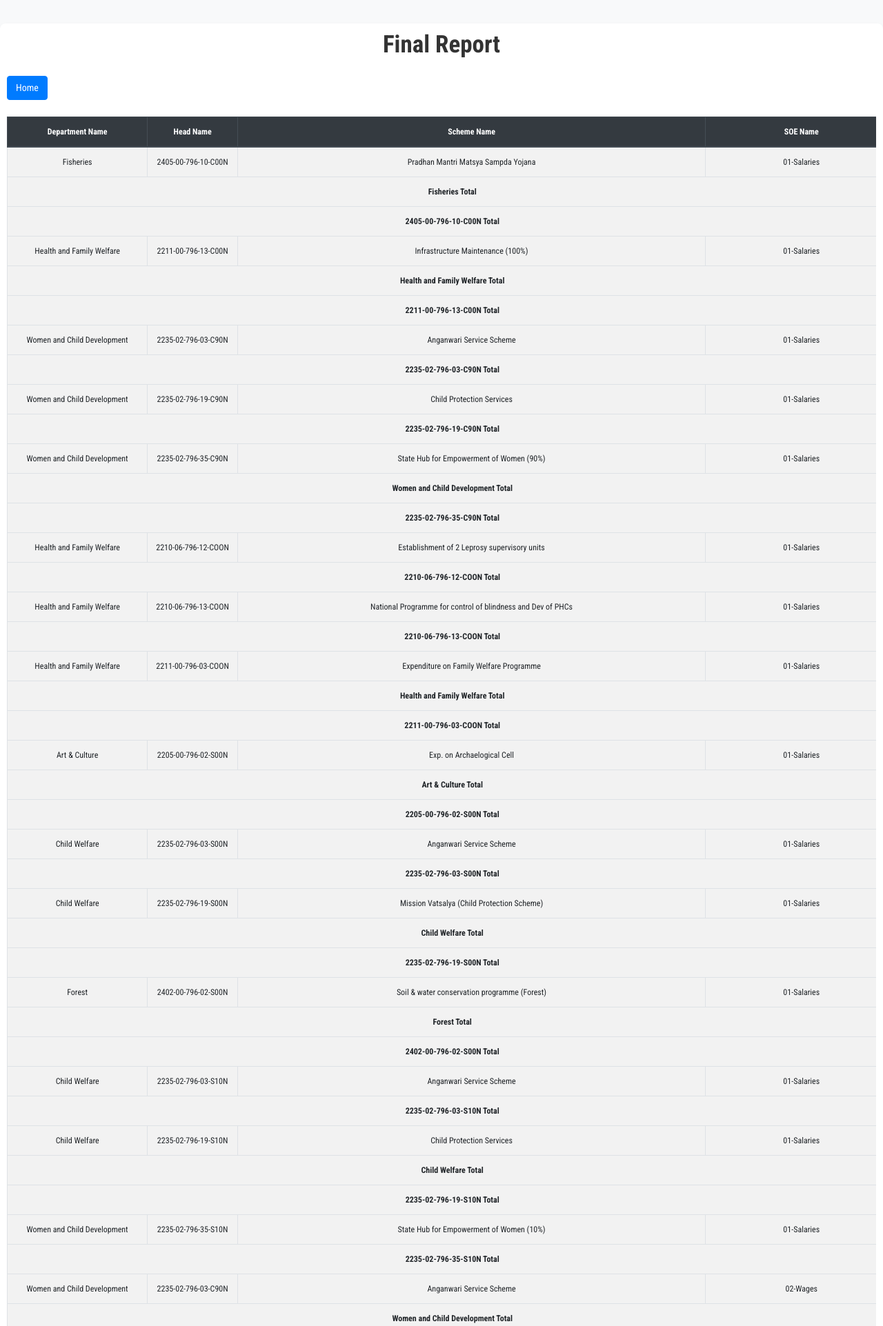
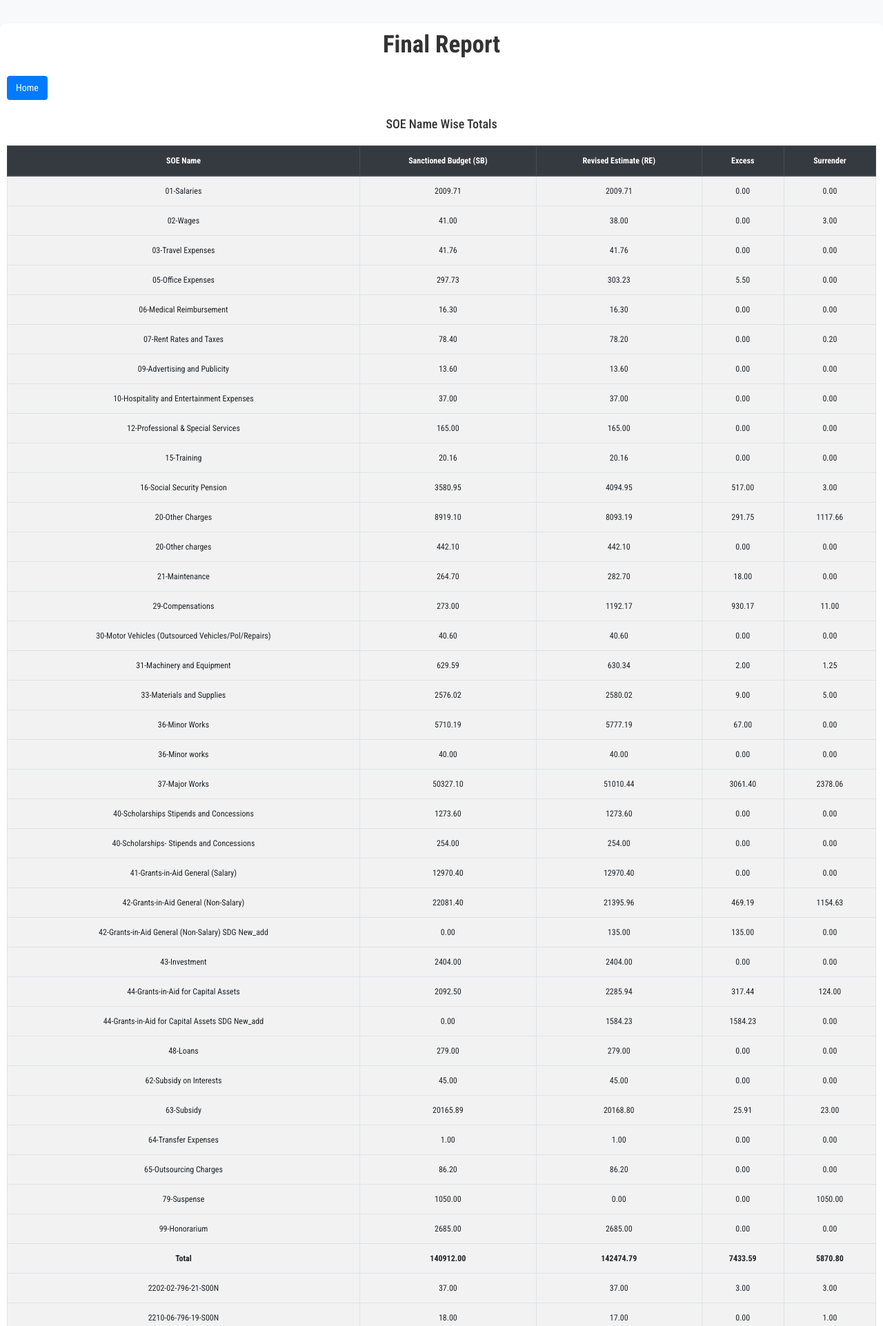
Before and after one commit to gov-bhanu/tdd-budget, a Django app: page /final_report/ in a window 1280 px wide. Shown: the top 1923 px of the page at 69% size. Run offline with Django 5.2, Linux system fonts and the light colour scheme; data comes from the database, SQL or seed files in the repository; some libraries are stand-ins or nearby versions.

Commit message:
Added final_report.html

```diff
--- a/myapp/templates/final_report.html
+++ b/myapp/templates/final_report.html
@@ -4,7 +4,7 @@
     {% load static %}
     <meta charset="UTF-8">
     <meta name="viewport" content="width=device-width, initial-scale=1.0">
-    <title>Department-wise final_report</title>
+    <title>Final Report</title>
     <link rel="stylesheet" href="https://stackpath.bootstrapcdn.com/bootstrap/4.5.2/css/bootstrap.min.css">
     <link rel="stylesheet" href="{% static 'css/styles.css' %}">
     <link rel="preconnect" href="https://fonts.googleapis.com">
@@ -16,27 +16,73 @@
     <div class="container mt-4">
         <h1 class="text-center mb-4">Final Report</h1>
         <a href="/" class="btn btn-primary mb-4">Home</a>
+
+        <!-- Table for SOE Name Wise Totals -->
+        <h2>SOE Name Wise Totals</h2>
         <div class="table-responsive">
-            <table id="final_reportTable" class="table table-bordered table-striped table-hover">
+            <table id="soeTotalTable" class="table table-bordered table-striped table-hover">
+                <thead class="thead-dark">
+                    <tr>
+                        <th>SOE Name</th>
+                        <th>Sanctioned Budget (SB)</th>
+                        <th>Revised Estimate (RE)</th>
+                        <th>Excess</th>
+                        <th>Surrender</th>
+                    </tr>
+                </thead>
+                <tbody>
+                    {% for soe_name, totals in soe_totals.items %}
+                        <tr>
+                            <td>{{ soe_name }}</td>
+                            <td>{{ totals.sanctioned_budget|floatformat:2 }}</td>
+                            <td>{{ totals.revised_estimate|floatformat:2 }}</td>
+                            <td>{{ totals.excess|floatformat:2 }}</td>
+                            <td>{{ totals.surrender|floatformat:2 }}</td>
+                        </tr>
+                    {% endfor %}
+                    <!-- Final Totals Row -->
+                    <tr class="font-weight-bold">
+                        <td>Total</td>
+                        <td>{{ total_sanctioned_budget_soe|floatformat:2 }}</td>
+                        <td>{{ total_revised_estimate_soe|floatformat:2 }}</td>
+                        <td>{{ total_excess_soe|floatformat:2 }}</td>
+                        <td>{{ total_surrender_soe|floatformat:2 }}</td>
+                    </tr>
+                </tbody>
+            </table>
+        </div>
+
+        <!-- Table for Department Wise Totals -->
+        <h2>Department Wise Totals</h2>
+        <div class="table-responsive">
+            <table id="departmentTotalTable" class="table table-bordered table-striped table-hover">
                 <thead class="thead-dark">
                     <tr>
                         <th>Department Name</th>
-                        <th>Head Name</th>
-                        <th>Scheme Name</th>
-                        <th>SOE Name</th>
                         <th>Sanctioned Budget (SB)</th>
                         <th>Revised Estimate (RE)</th>
-                        <th>In Divisible</th>
-                        <th>Divisible</th>
-                        <th>Kinnaur</th>
-                        <th>Lahaul</th>
-                        <th>Spiti</th>
-                        <th>Pangi</th>
-                        <th>Bharmaur</th>
+                        <th>Excess</th>
+                        <th>Surrender</th>
                     </tr>
                 </thead>
                 <tbody>
-                    <!-- Content will be dynamically populated -->
+                    {% for department_name, totals in department_totals.items %}
+                        <tr>
+                            <td>{{ department_name }}</td>
+                            <td>{{ totals.sanctioned_budget|floatformat:2 }}</td>
+                            <td>{{ totals.revised_estimate|floatformat:2 }}</td>
+                            <td>{{ totals.excess|floatformat:2 }}</td>
+                            <td>{{ totals.surrender|floatformat:2 }}</td>
+                        </tr>
+                    {% endfor %}
+                    <!-- Final Totals Row -->
+                    <tr class="font-weight-bold">
+                        <td>Total</td>
+                        <td>{{ total_sanctioned_budget_dept|floatformat:2 }}</td>
+                        <td>{{ total_revised_estimate_dept|floatformat:2 }}</td>
+                        <td>{{ total_excess_dept|floatformat:2 }}</td>
+                        <td>{{ total_surrender_dept|floatformat:2 }}</td>
+                    </tr>
                 </tbody>
             </table>
         </div>
--- a/myapp/urls.py
+++ b/myapp/urls.py
@@ -5,7 +5,7 @@
 urlpatterns = [
     path('admin/', admin.site.urls),
     path('', views.index, name='index'),  # Root URL
-    path('final_report/', views.final_report_view, name='final_report'),
+    path('final_report/', views.final_report, name='final_report'),
     path('fetch-data/', views.fetch_data, name='fetch_data'),
     path('update-revised-estimate/', views.update_revised_estimate, name='update_revised_estimate'),
     path('add/', views.add_data, name='add_data'),  # New URL for adding data
--- a/myapp/views.py
+++ b/myapp/views.py
@@ -225,72 +225,97 @@
 
 
 
-# View to render the final_report page
-def final_report_view(request):
-    return render(request, 'final_report.html')
-# API to fetch data for the final_report table, including totals for each head_name and department_name
-def fetch_data(request):
-    try:
-        # Fetch all data from the database
-        data = DataRow.objects.all().values(
-            'department_name',
-            'head_name',
-            'scheme_name',
-            'soe_name',
-            'sanctioned_budget',
-            'revised_estimate',
-            'in_divisible',
-            'divisible',
-            'kinnaur',
-            'lahaul',
-            'spiti',
-            'pangi',
-            'bharmaur',
-        )
+from django.shortcuts import render
+from .models import DataRow
 
-        # Convert the QuerySet to a list of dictionaries
-        data_list = list(data)
+def final_report(request):
+    # Fetch data for generating the report
+    data = DataRow.objects.all().values(
+        'department_name',
+        'head_name',
+        'scheme_name',
+        'soe_name',
+        'sanctioned_budget',
+        'revised_estimate',
+        'excess',
+        'surrender'
+    )
 
-        # Initialize total dictionaries for department and head name
-        department_totals = defaultdict(lambda: defaultdict(float))
-        head_name_totals = defaultdict(lambda: defaultdict(float))
+    # Calculate SOE and Department totals
+    soe_totals = {}
+    department_totals = {}
+    total_sanctioned_budget_soe = 0
+    total_revised_estimate_soe = 0
+    total_excess_soe = 0
+    total_surrender_soe = 0
 
-        # Function to safely convert to float, treating None as 0.0
-        def safe_float(value):
-            return float(value) if value is not None else 0.0
+    total_sanctioned_budget_dept = 0
+    total_revised_estimate_dept = 0
+    total_excess_dept = 0
+    total_surrender_dept = 0
 
-        # Calculate totals for each department and head_name
-        for row in data_list:
-            department_totals[row['department_name']]['sanctioned_budget'] += safe_float(row['sanctioned_budget'])
-            department_totals[row['department_name']]['revised_estimate'] += safe_float(row['revised_estimate'])
-            department_totals[row['department_name']]['in_divisible'] += safe_float(row['in_divisible'])
-            department_totals[row['department_name']]['divisible'] += safe_float(row['divisible'])
-            department_totals[row['department_name']]['kinnaur'] += safe_float(row['kinnaur'])
-            department_totals[row['department_name']]['lahaul'] += safe_float(row['lahaul'])
-            department_totals[row['department_name']]['spiti'] += safe_float(row['spiti'])
-            department_totals[row['department_name']]['pangi'] += safe_float(row['pangi'])
-            department_totals[row['department_name']]['bharmaur'] += safe_float(row['bharmaur'])
+    for row in data:
+        # SOE Wise Total
+        soe_name = row['soe_name']
+        if soe_name not in soe_totals:
+            soe_totals[soe_name] = {
+                'sanctioned_budget': 0,
+                'revised_estimate': 0,
+                'excess': 0,
+                'surrender': 0,
+            }
+        soe_totals[soe_name]['sanctioned_budget'] += row['sanctioned_budget']
+        soe_totals[soe_name]['revised_estimate'] += row['revised_estimate']
+        soe_totals[soe_name]['excess'] += row['excess'] or 0
+        soe_totals[soe_name]['surrender'] += row['surrender'] or 0
 
-            head_name_totals[row['head_name']]['sanctioned_budget'] += safe_float(row['sanctioned_budget'])
-            head_name_totals[row['head_name']]['revised_estimate'] += safe_float(row['revised_estimate'])
-            head_name_totals[row['head_name']]['in_divisible'] += safe_float(row['in_divisible'])
-            head_name_totals[row['head_name']]['divisible'] += safe_float(row['divisible'])
-            head_name_totals[row['head_name']]['kinnaur'] += safe_float(row['kinnaur'])
-            head_name_totals[row['head_name']]['lahaul'] += safe_float(row['lahaul'])
-            head_name_totals[row['head_name']]['spiti'] += safe_float(row['spiti'])
-            head_name_totals[row['head_name']]['pangi'] += safe_float(row['pangi'])
-            head_name_totals[row['head_name']]['bharmaur'] += safe_float(row['bharmaur'])
+        # Department Wise Total
+        department_name = row['department_name']
+        if department_name not in department_totals:
+            department_totals[department_name] = {
+                'sanctioned_budget': 0,
+                'revised_estimate': 0,
+                'excess': 0,
+                'surrender': 0,
+            }
+        department_totals[department_name]['sanctioned_budget'] += row['sanctioned_budget']
+        department_totals[department_name]['revised_estimate'] += row['revised_estimate']
+        department_totals[department_name]['excess'] += row['excess'] or 0
+        department_totals[department_name]['surrender'] += row['surrender'] or 0
 
-        # Return data along with totals
-        return JsonResponse({
-            'status': 'success',
-            'data': data_list,
-            'department_totals': department_totals,
-            'head_name_totals': head_name_totals
-        }, safe=False)
+    # Calculate final totals for SOE and Department
+    for totals in soe_totals.values():
+        total_sanctioned_budget_soe += totals['sanctioned_budget']
+        total_revised_estimate_soe += totals['revised_estimate']
+        total_excess_soe += totals['excess']
+        total_surrender_soe += totals['surrender']
 
-    except Exception as e:
-        return JsonResponse({'status': 'error', 'message': str(e)}, safe=False)
+    for totals in department_totals.values():
+        total_sanctioned_budget_dept += totals['sanctioned_budget']
+        total_revised_estimate_dept += totals['revised_estimate']
+        total_excess_dept += totals['excess']
+        total_surrender_dept += totals['surrender']
+
+    # Sort the dictionaries by keys
+    sorted_soe_totals = dict(sorted(soe_totals.items()))
+    sorted_department_totals = dict(sorted(department_totals.items()))
+
+    context = {
+        'data': data,
+        'soe_totals': sorted_soe_totals,
+        'department_totals': sorted_department_totals,
+        'total_sanctioned_budget_soe': total_sanctioned_budget_soe,
+        'total_revised_estimate_soe': total_revised_estimate_soe,
+        'total_excess_soe': total_excess_soe,
+        'total_surrender_soe': total_surrender_soe,
+        'total_sanctioned_budget_dept': total_sanctioned_budget_dept,
+        'total_revised_estimate_dept': total_revised_estimate_dept,
+        'total_excess_dept': total_excess_dept,
+        'total_surrender_dept': total_surrender_dept,
+    }
+
+    return render(request, 'final_report.html', context)
+
 
 
 
--- a/static/js/final_report.js
+++ b/static/js/final_report.js
@@ -1,143 +1,105 @@
-document.addEventListener("DOMContentLoaded", function() {
-    fetchData(); // Fetch data when the page loads
-});
+function populateFinalReport(data) {
+    const soeTotalTableBody = document.getElementById('soeTotalTable').getElementsByTagName('tbody')[0];
+    const departmentTotalTableBody = document.getElementById('departmentTotalTable').getElementsByTagName('tbody')[0];
 
-// Fetch data from the API
-function fetchData() {
-    fetch('/fetch-data/')
-        .then(response => response.json())
-        .then(data => {
-            if (data.status === 'success') {
-                populatefinal_reportTable(data.data, data.department_totals, data.head_name_totals);
-            } else {
-                alert('Error fetching data: ' + data.message);
-            }
-        })
-        .catch(error => {
-            console.error('Error:', error);
-            alert('Error fetching data. Please check the console for details.');
-        });
-}
+    let soeTotals = {}; // To store totals by SOE name
+    let departmentTotals = {}; // To store totals by Department name
 
-// Populate the final_report table with data and totals
-function populatefinal_reportTable(data, departmentTotals, headNameTotals) {
-    const final_reportTableBody = document.getElementById('final_reportTable').getElementsByTagName('tbody')[0];
-    final_reportTableBody.innerHTML = '';  // Clear previous table content
+    // Loop through the data to accumulate totals by SOE and Department
+    data.forEach((row) => {
+        if (!row) return;
 
-    let departmentNamePrev = '';  // Track previous department name for grouping
-    let headNamePrev = '';  // Track previous head name for grouping
+        const {
+            department_name = '',
+            soe_name = '',
+            sanctioned_budget = 0,
+            revised_estimate = 0,
+            excess = 0,
+            surrender = 0,
+        } = row;
 
-    // Loop through the data and populate the table
-    data.forEach((row, index) => {
-        // Add department total row when department changes
-        if (row.department_name !== departmentNamePrev) {
-            if (departmentNamePrev !== '') {
-                // Add the department total row
-                final_reportTableBody.insertRow().innerHTML = `
-                    <td colspan="4"><strong>${departmentNamePrev} Total</strong></td>
-                    <td><strong>${departmentTotals[departmentNamePrev].sanctioned_budget.toFixed(2)}</strong></td>
-                    <td><strong>${departmentTotals[departmentNamePrev].revised_estimate.toFixed(2)}</strong></td>
-                    <td><strong>${departmentTotals[departmentNamePrev].in_divisible.toFixed(2)}</strong></td>
-                    <td><strong>${departmentTotals[departmentNamePrev].divisible.toFixed(2)}</strong></td>
-                    <td><strong>${departmentTotals[departmentNamePrev].kinnaur.toFixed(2)}</strong></td>
-                    <td><strong>${departmentTotals[departmentNamePrev].lahaul.toFixed(2)}</strong></td>
-                    <td><strong>${departmentTotals[departmentNamePrev].spiti.toFixed(2)}</strong></td>
-                    <td><strong>${departmentTotals[departmentNamePrev].pangi.toFixed(2)}</strong></td>
-                    <td><strong>${departmentTotals[departmentNamePrev].bharmaur.toFixed(2)}</strong></td>
-                `;
-            }
-            // Add the new department row
-            departmentNamePrev = row.department_name;
+        // Accumulate totals by SOE name
+        if (!soeTotals[soe_name]) {
+            soeTotals[soe_name] = {
+                sanctioned_budget: 0,
+                revised_estimate: 0,
+                excess: 0,
+                surrender: 0,
+            };
         }
+        soeTotals[soe_name].sanctioned_budget += parseFloat(sanctioned_budget);
+        soeTotals[soe_name].revised_estimate += parseFloat(revised_estimate);
+        soeTotals[soe_name].excess += parseFloat(excess || 0);
+        soeTotals[soe_name].surrender += parseFloat(surrender || 0);
 
-        // Add head total row when head changes
-        if (row.head_name !== headNamePrev) {
-            if (headNamePrev !== '') {
-                // Add the head total row
-                final_reportTableBody.insertRow().innerHTML = `
-                    <td colspan="4"><strong>${headNamePrev} Total</strong></td>
-                    <td><strong>${headNameTotals[headNamePrev].sanctioned_budget.toFixed(2)}</strong></td>
-                    <td><strong>${headNameTotals[headNamePrev].revised_estimate.toFixed(2)}</strong></td>
-                    <td><strong>${headNameTotals[headNamePrev].in_divisible.toFixed(2)}</strong></td>
-                    <td><strong>${headNameTotals[headNamePrev].divisible.toFixed(2)}</strong></td>
-                    <td><strong>${headNameTotals[headNamePrev].kinnaur.toFixed(2)}</strong></td>
-                    <td><strong>${headNameTotals[headNamePrev].lahaul.toFixed(2)}</strong></td>
-                    <td><strong>${headNameTotals[headNamePrev].spiti.toFixed(2)}</strong></td>
-                    <td><strong>${headNameTotals[headNamePrev].pangi.toFixed(2)}</strong></td>
-                    <td><strong>${headNameTotals[headNamePrev].bharmaur.toFixed(2)}</strong></td>
-                `;
-            }
-            // Add the new head row
-            headNamePrev = row.head_name;
+        // Accumulate totals by Department name
+        if (!departmentTotals[department_name]) {
+            departmentTotals[department_name] = {
+                sanctioned_budget: 0,
+                revised_estimate: 0,
+                excess: 0,
+                surrender: 0,
+            };
         }
+        departmentTotals[department_name].sanctioned_budget += parseFloat(sanctioned_budget);
+        departmentTotals[department_name].revised_estimate += parseFloat(revised_estimate);
+        departmentTotals[department_name].excess += parseFloat(excess || 0);
+        departmentTotals[department_name].surrender += parseFloat(surrender || 0);
+    });
 
-        // Add the current row
-        const rowElement = final_reportTableBody.insertRow();
-        rowElement.innerHTML = `
-            <td>${row.department_name}</td>
-            <td>${row.head_name}</td>
-            <td>${row.scheme_name}</td>
-            <td>${row.soe_name}</td>
-            <td>${parseFloat(row.sanctioned_budget).toFixed(2)}</td>
-            <td>${parseFloat(row.revised_estimate).toFixed(2)}</td>
-            <td>${parseFloat(row.in_divisible || 0).toFixed(2)}</td>
-            <td>${parseFloat(row.divisible || 0).toFixed(2)}</td>
-            <td>${parseFloat(row.kinnaur || 0).toFixed(2)}</td>
-            <td>${parseFloat(row.lahaul || 0).toFixed(2)}</td>
-            <td>${parseFloat(row.spiti || 0).toFixed(2)}</td>
-            <td>${parseFloat(row.pangi || 0).toFixed(2)}</td>
-            <td>${parseFloat(row.bharmaur || 0).toFixed(2)}</td>
+    // Populate the SOE Name wise total table
+    Object.keys(soeTotals).forEach((soe_name) => {
+        const total = soeTotals[soe_name];
+        soeTotalTableBody.insertRow().innerHTML = `
+            <td>${soe_name}</td>
+            <td>${total.sanctioned_budget.toFixed(2)}</td>
+            <td>${total.revised_estimate.toFixed(2)}</td>
+            <td>${total.excess.toFixed(2)}</td>
+            <td>${total.surrender.toFixed(2)}</td>
         `;
     });
 
-    // Add final department total
-    final_reportTableBody.insertRow().innerHTML = `
-        <td colspan="4"><strong>${departmentNamePrev} Total</strong></td>
-        <td><strong>${departmentTotals[departmentNamePrev].sanctioned_budget.toFixed(2)}</strong></td>
-        <td><strong>${departmentTotals[departmentNamePrev].revised_estimate.toFixed(2)}</strong></td>
-        <td><strong>${departmentTotals[departmentNamePrev].in_divisible.toFixed(2)}</strong></td>
-        <td><strong>${departmentTotals[departmentNamePrev].divisible.toFixed(2)}</strong></td>
-        <td><strong>${departmentTotals[departmentNamePrev].kinnaur.toFixed(2)}</strong></td>
-        <td><strong>${departmentTotals[departmentNamePrev].lahaul.toFixed(2)}</strong></td>
-        <td><strong>${departmentTotals[departmentNamePrev].spiti.toFixed(2)}</strong></td>
-        <td><strong>${departmentTotals[departmentNamePrev].pangi.toFixed(2)}</strong></td>
-        <td><strong>${departmentTotals[departmentNamePrev].bharmaur.toFixed(2)}</strong></td>
-    `;
+    // Populate the Department wise total table
+    Object.keys(departmentTotals).forEach((department_name) => {
+        const total = departmentTotals[department_name];
+        departmentTotalTableBody.insertRow().innerHTML = `
+            <td>${department_name}</td>
+            <td>${total.sanctioned_budget.toFixed(2)}</td>
+            <td>${total.revised_estimate.toFixed(2)}</td>
+            <td>${total.excess.toFixed(2)}</td>
+            <td>${total.surrender.toFixed(2)}</td>
+        `;
+    });
 }
 
+// Example data
+const data = [
+    {
+        department_name: 'Secondary Education',
+        soe_name: '2202-02-796-21-S00N',
+        sanctioned_budget: 12.00,
+        revised_estimate: 9.00,
+        excess: 0.00,
+        surrender: 3.00,
+    },
+    {
+        department_name: 'Secondary Education',
+        soe_name: '2202-02-796-21-S00N',
+        sanctioned_budget: 25.00,
+        revised_estimate: 28.00,
+        excess: 3.00,
+        surrender: 0.00,
+    },
+    {
+        department_name: 'Allopathy',
+        soe_name: '2210-06-796-19-S00N',
+        sanctioned_budget: 18.00,
+        revised_estimate: 17.00,
+        excess: 0.00,
+        surrender: 1.00,
+    },
+    // Add more rows as needed
+];
 
-
-
-// Export table data to Excel
-function exportToExcel() {
-    const table = document.getElementById('final_reportTable');  // Use your table ID
-    const rows = table.getElementsByTagName('tr');
-    const sheetData = [];
-
-    // Get table header
-    const headers = [];
-    const headerCells = rows[0].getElementsByTagName('th');
-    for (let i = 0; i < headerCells.length; i++) {
-        headers.push(headerCells[i].textContent.trim());
-    }
-    sheetData.push(headers);
-
-    // Get table rows
-    for (let i = 1; i < rows.length; i++) {
-        const row = rows[i];
-        const cells = row.getElementsByTagName('td');
-        const rowData = [];
-        for (let j = 0; j < cells.length; j++) {
-            rowData.push(cells[j].textContent.trim());
-        }
-        sheetData.push(rowData);
-    }
-
-    // Create a workbook and a worksheet
-    const wb = XLSX.utils.book_new();
-    const ws = XLSX.utils.aoa_to_sheet(sheetData);
-    XLSX.utils.book_append_sheet(wb, ws, "final_report Data");
-
-    // Export to Excel
-    XLSX.writeFile(wb, 'department_final_report.xlsx');
-}
+// Call the function to populate the final report
+populateFinalReport(data);
```
